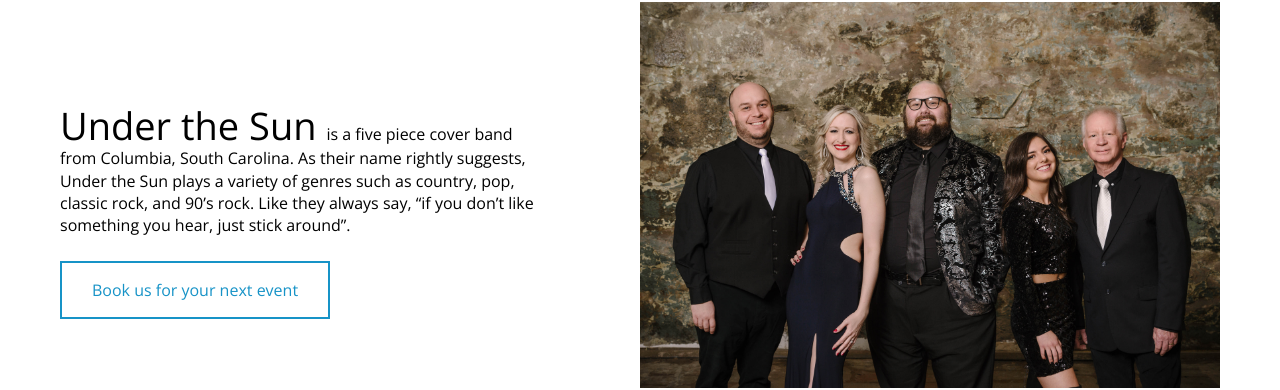
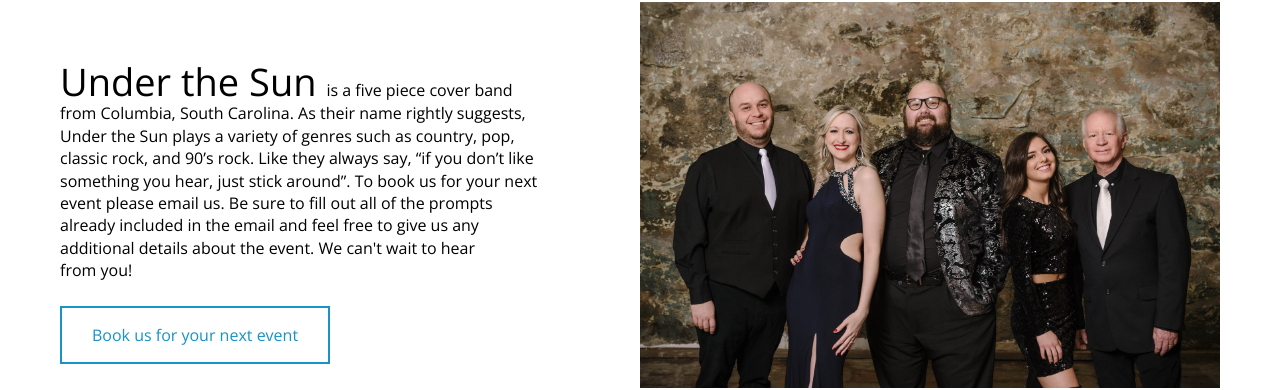
Before and after one commit to rebekahpadula/under-the-sun, a React (Create React App) app: page / in a window 1280 px wide. Shown: the part 777-1167 px from the top of the page. Built offline with nearby package versions, Linux system fonts and the light colour scheme.

Commit message:
updates bio/booking

```diff
--- a/src/components/ShortBio.js
+++ b/src/components/ShortBio.js
@@ -73,13 +73,13 @@ export default (props) => {
             <ShortBioContent>
                 <p className="short-bio__bio">
                     <span className="short-bio__heading"><h1 className="short-bio__heading-text">Under the Sun </h1></span>
-                    <span className="short-bio__content">is a five piece cover band from Columbia, South Carolina. As their name rightly suggests, Under the Sun plays a variety of genres such as country, pop, classic rock, and 90’s rock. Like they always say, “if you don’t like something you hear, just stick around”.</span>
+                    <span className="short-bio__content">is a five piece cover band from Columbia, South Carolina. As their name rightly suggests, Under the Sun plays a variety of genres such as country, pop, classic rock, and 90’s rock. Like they always say, “if you don’t like something you hear, just stick around”. To book us for your next event please email us. Be sure to fill out all of the prompts already included in the email and feel free to give us any additional details about the event. We can't wait to hear from&nbsp;you!</span>
                 </p>
                 {/* <span className="short-bio__heading"><ShortBioHeading>Under the Sun</ShortBioHeading></span> */}
                 {/* <ShortBioPara>
                     is a five piece cover band from Columbia, South Carolina. As their name rightly suggests, Under The Sun plays a variety of genres such as country, classic rock, 90’s rock, and pop. Like they always say, “if you don’t like something you hear, just stick around”.
                 </ShortBioPara> */}
-                <a className="short-bio__button" href="mailto:bandunderthesunsc@gmail.com">Book us for your next event</a>
+                <a className="short-bio__button" href="mailto:dbaker@bookece.com?cc=bandunderthesunsc@gmail.com&subject=Your Under the Sun Booking Inquiry&body=First and Last Name:%0A%0APhone Number:%0A%0ADate of Event:%0A%0ALocation of Event:%0A%0ATell us more:">Book us for your next event</a>
             </ShortBioContent>
             <ShortBioImage src={bandPhoto} alt="Under the Sun group photo"/>
         </ShortBio>
```
